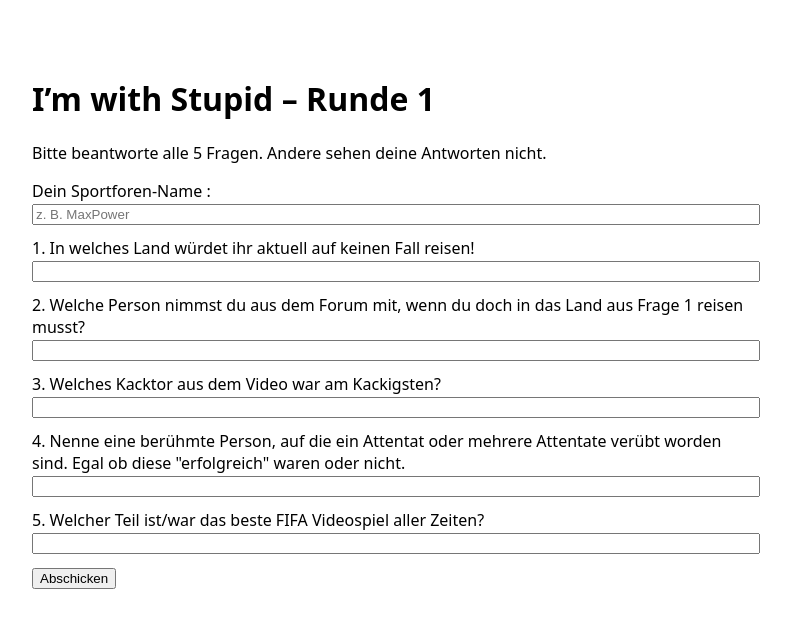
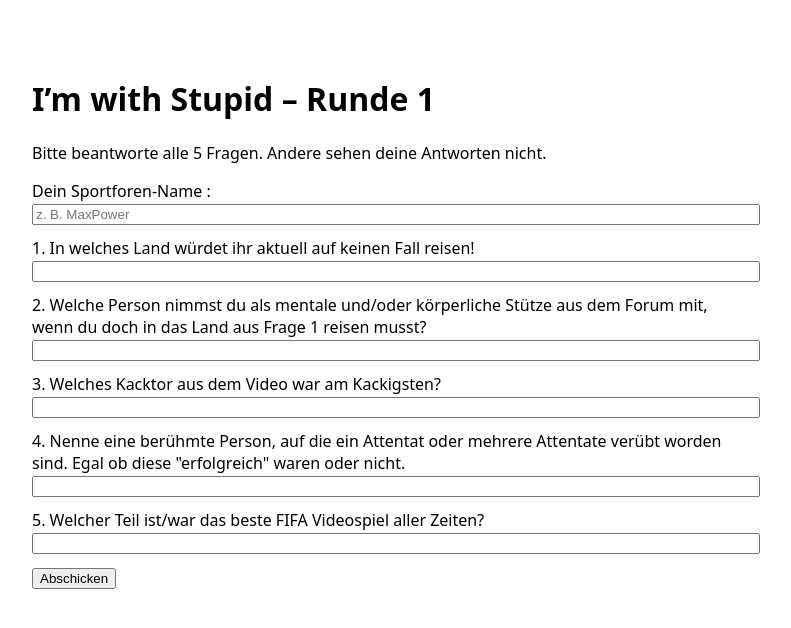
Before and after one commit to Mart-041/Im-with-stupid, a Next.js app: page / in a window 1280 px wide. Shown: the top 628 px of the page, without its empty margins (248-1039 px from the left). Built offline with nearby package versions, Linux system fonts and the light colour scheme.

Commit message:
Update index.tsx

```diff
--- a/pages/index.tsx
+++ b/pages/index.tsx
@@ -76,7 +76,7 @@ export default function Home() {
 
         <div style={{ marginBottom: 12 }}>
           <label>
-2. Welche Person nimmst du aus dem Forum mit, wenn du doch in das Land aus Frage 1 reisen musst?
+2. Welche Person nimmst du als mentale und/oder körperliche Stütze aus dem Forum mit, wenn du doch in das Land aus Frage 1 reisen musst?
           </label>
           <br />
           <input
```
